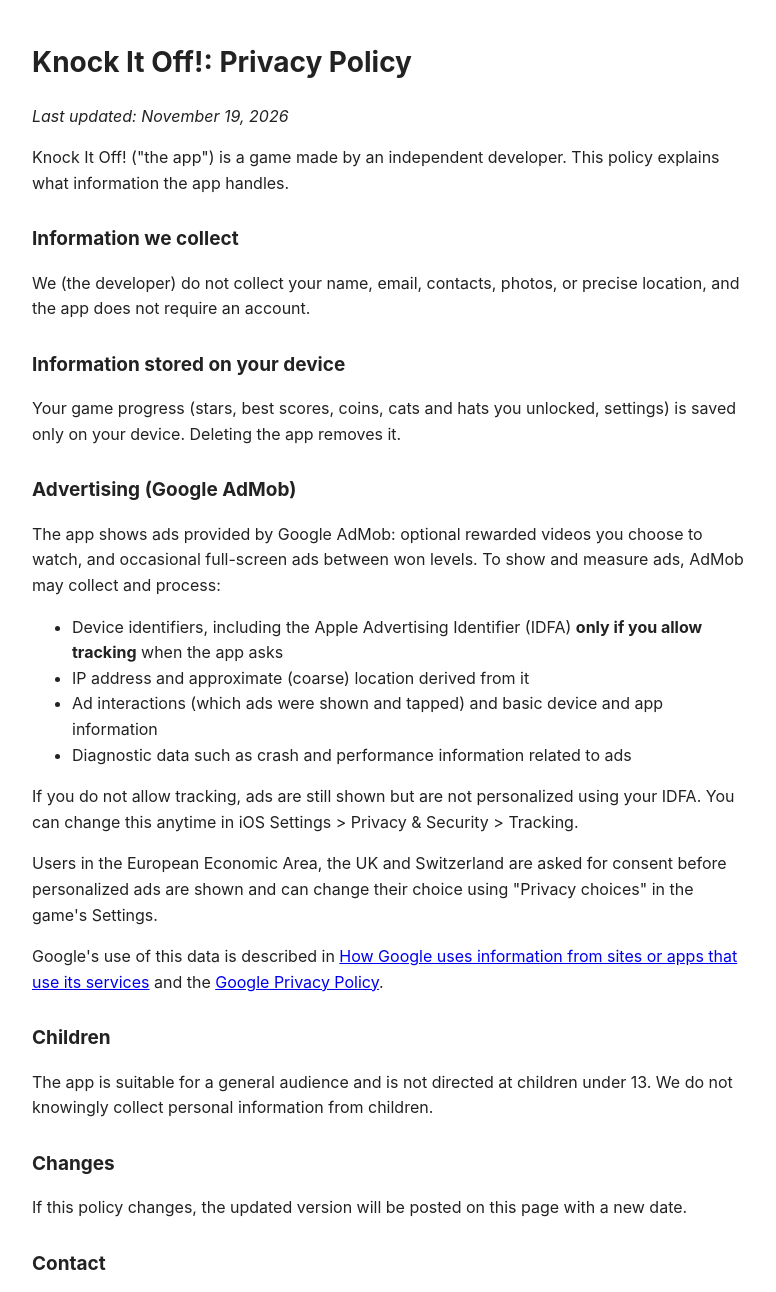
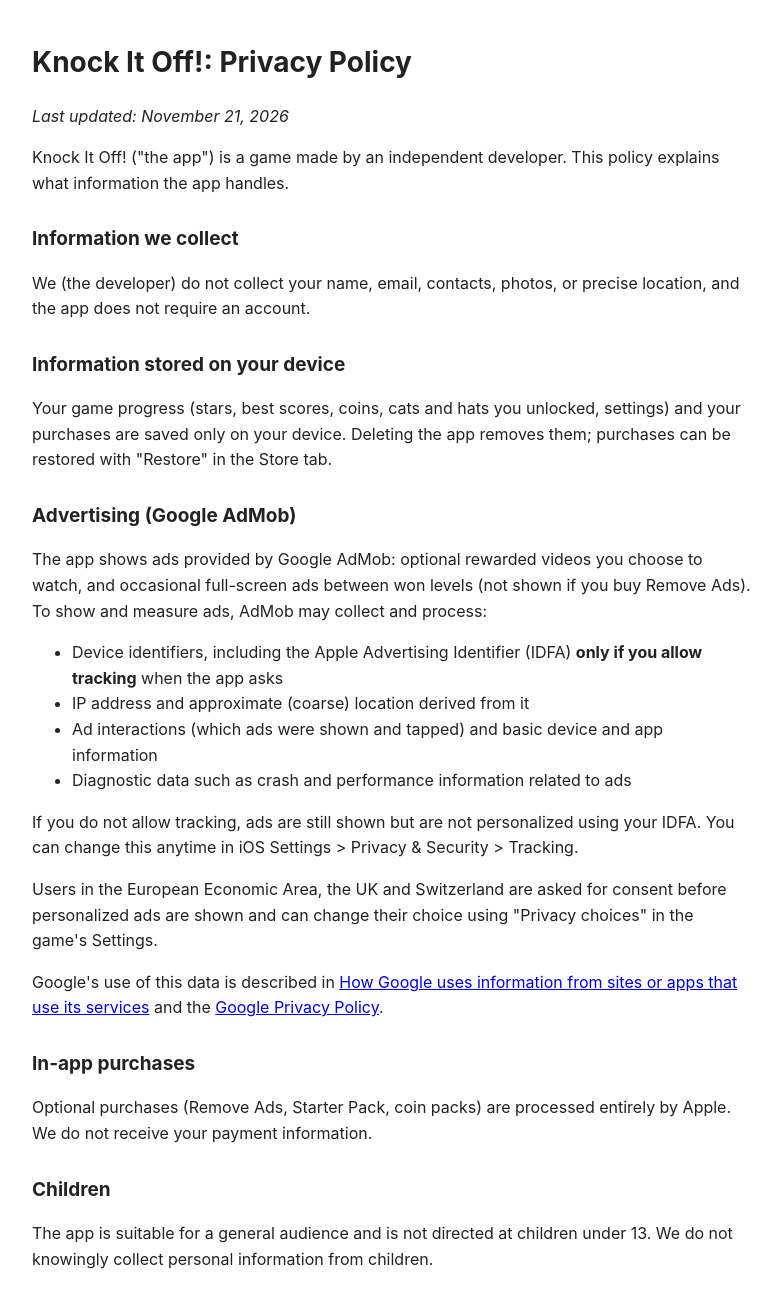
Before and after one commit to davavetisyan/knock-it-off-site, a plain HTML site: page privacy.html in a window 1280 px wide. Shown: the top 1292 px of the page, without its empty margins (248-1024 px from the left). Drawn offline with Linux system fonts and the light colour scheme.

Commit message:
privacy: in-app purchases are back (Remove Ads, Starter Pack, coin packs)

```diff
--- a/privacy.html
+++ b/privacy.html
@@ -4,15 +4,15 @@
 <style>body{font:16px/1.6 -apple-system,system-ui,sans-serif;max-width:720px;margin:40px auto;padding:0 16px;color:#222}h1{font-size:28px}h2{font-size:19px;margin-top:28px}</style></head>
 <body>
 <h1>Knock It Off!: Privacy Policy</h1>
-<p><em>Last updated: November 19, 2026</em></p>
+<p><em>Last updated: November 21, 2026</em></p>
 <p>Knock It Off! ("the app") is a game made by an independent developer. This policy explains what information the app handles.</p>
 <h2>Information we collect</h2>
 <p>We (the developer) do not collect your name, email, contacts, photos, or precise location, and the app does not require an account.</p>
 <h2>Information stored on your device</h2>
-<p>Your game progress (stars, best scores, coins, cats and hats you unlocked, settings) is saved only on your device. Deleting the app removes it.</p>
+<p>Your game progress (stars, best scores, coins, cats and hats you unlocked, settings) and your purchases are saved only on your device. Deleting the app removes them; purchases can be restored with "Restore" in the Store tab.</p>
 <!-- ADS SECTION: keep only if the game uses AdMob; otherwise replace with "The app does not use advertising, analytics or other third-party services that collect data." -->
 <h2>Advertising (Google AdMob)</h2>
-<p>The app shows ads provided by Google AdMob: optional rewarded videos you choose to watch, and occasional full-screen ads between won levels. To show and measure ads, AdMob may collect and process:</p>
+<p>The app shows ads provided by Google AdMob: optional rewarded videos you choose to watch, and occasional full-screen ads between won levels (not shown if you buy Remove Ads). To show and measure ads, AdMob may collect and process:</p>
 <ul>
 <li>Device identifiers, including the Apple Advertising Identifier (IDFA) <strong>only if you allow tracking</strong> when the app asks</li>
 <li>IP address and approximate (coarse) location derived from it</li>
@@ -22,6 +22,8 @@
 <p>If you do not allow tracking, ads are still shown but are not personalized using your IDFA. You can change this anytime in iOS Settings &gt; Privacy &amp; Security &gt; Tracking.</p>
 <p>Users in the European Economic Area, the UK and Switzerland are asked for consent before personalized ads are shown and can change their choice using "Privacy choices" in the game's Settings.</p>
 <p>Google's use of this data is described in <a href="https://policies.google.com/technologies/partner-sites">How Google uses information from sites or apps that use its services</a> and the <a href="https://policies.google.com/privacy">Google Privacy Policy</a>.</p>
+<h2>In-app purchases</h2>
+<p>Optional purchases (Remove Ads, Starter Pack, coin packs) are processed entirely by Apple. We do not receive your payment information.</p>
 <h2>Children</h2>
 <p>The app is suitable for a general audience and is not directed at children under 13. We do not knowingly collect personal information from children.</p>
 <h2>Changes</h2>
```
